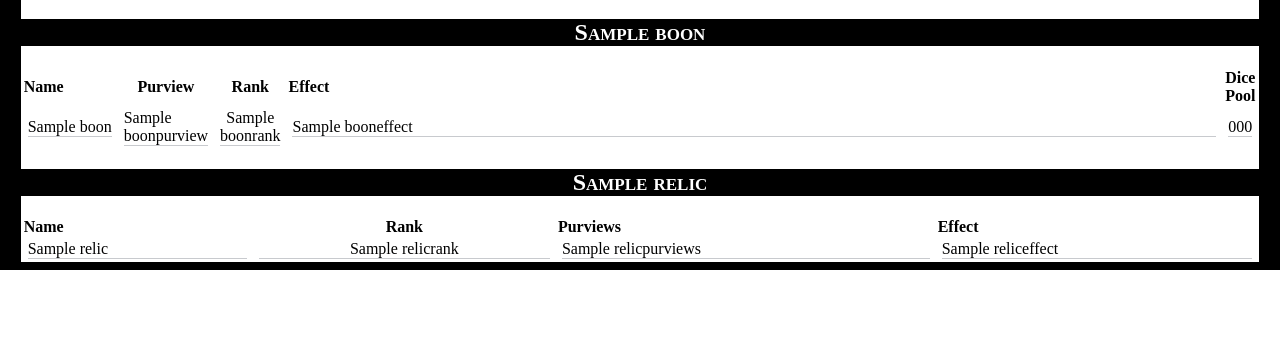
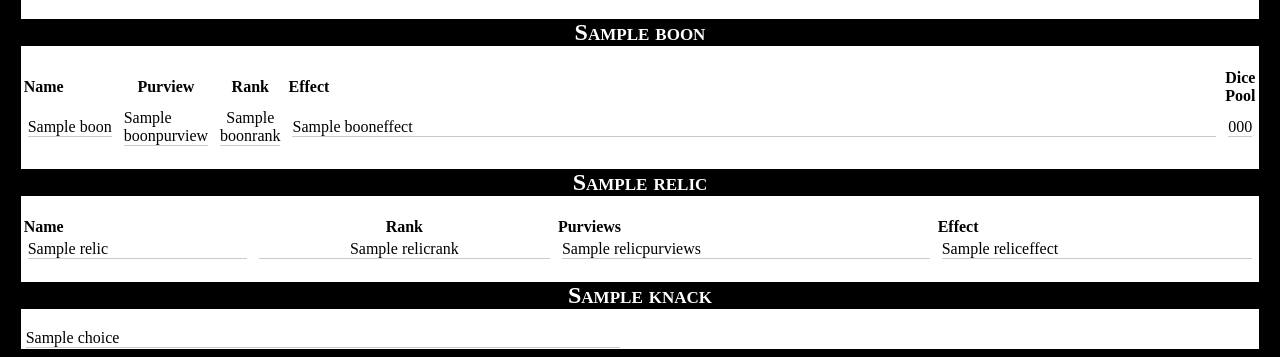
Before and after one commit to xiphux/personae, a Django app: template templates/characters/universes/scion.html in a window 1280 px wide. Shown: the part 1748-2105 px from the top of the page. Before the commit the page ends 2018 px from the top, so only its background shows below. Run offline with Django 3.2, Linux system fonts and the light colour scheme; the template is opened without the code that fills it: most values are stand-ins (such as "Sample title", 1, 10 or a date in 2020).

Commit message:
Add knacks

```diff
--- a/media/characters/css/basesheet.css
+++ b/media/characters/css/basesheet.css
@@ -79,6 +79,10 @@ div#actions div#logoutaction {
   text-align: right;
 }
 
+div#saveaction {
+  text-align: center;
+}
+
 .label {
   color: Gray;
 }
--- a/media/characters/css/universe/scion.css
+++ b/media/characters/css/universe/scion.css
@@ -85,6 +85,23 @@ table#relictable th.relicheader {
   text-align: left;
 }
 
+div#knackrows .knackitem {
+  float: left;
+  width: 48%;
+  padding-left: 5px;
+  padding-right: 5px;
+}
+
+div#knackrows .knackitem .knackline {
+  float: left;
+  width: 96%;
+}
+
+div#knackrows .knackitem .removerow {
+  float: left;
+  width: 2%;
+}
+
 .tablecenter {
 	margin: 0 auto;
 }
--- a/templates/characters/basesheet.html
+++ b/templates/characters/basesheet.html
@@ -155,7 +155,11 @@
 {% endblock %}
 
 {% if editmode %}
-<input type="submit" value="Save" />
+<div id="saveaction">
+  <div class="clear sectionheader">&nbsp;</div>
+
+  <input type="submit" value="Save" />
+</div>
 </form>
 {% endif %}
 
--- a/templates/characters/universes/scion.html
+++ b/templates/characters/universes/scion.html
@@ -2028,4 +2028,112 @@
 
 </div>
 
+<div id="knacks">
+
+  <h2 class="sectionheader">{{ universe_attributes.knacks.name }}</h2>
+
+  {% if editmode %}
+
+    <script type="text/javascript">
+
+      function addKnack(animate) {
+        var id = document.getElementById("knackid").value;
+        id = (id * 1) + 1;
+        var field = $('#knack0').clone();
+        field.attr('id','knack' + id);
+        field.show();
+        var knackclear = $('#knackclear').clone();
+        $('#knackclear').remove();
+        field.appendTo('#knackrows');
+        knackclear.appendTo('#knackrows');
+        if (animate) {
+          $("#knack" + id).highlightFade({
+            speed:1000
+          })
+        }
+        document.getElementById("knackid").value = id.toString();
+      }
+
+      $(document).ready(function(){
+        $('#knack0').hide();
+        if (document.getElementById("knackid").value == 0) {
+          addKnack(false);
+          //$("#knack1 > .removerow").hide();
+        }
+      });
+
+    </script>
+
+    {% for num, knack in attributes.knacks.items %}
+      {% if forloop.last %}
+        <input type="hidden" id="knackid" value="{{ num }}" />
+      {% endif %}
+    {% empty %}
+      <input type="hidden" id="knackid" value="0" />
+    {% endfor %}
+
+    <a class="nounderline" href="#" onclick="addKnack(true); return false;">Add knack</a>
+
+    <div id="knackrows">
+
+      {% for num, knack in attributes.knacks.items %}
+        <div class="knackitem" id="knack{{ num }}">
+          <div class="lightunderline knackline">
+            <select name="knacks">
+              <option value="0"></option>
+              {% for choice in universe_attributes.knacks.choices %}
+                <option value="{{ choice.id }}" {% ifequal choice knack.choice %}selected{% endifequal %}>{{ choice.name }}</option>
+              {% endfor %}
+            </select>
+          </div>
+          <div class="removerow">
+            <a class="nounderline" href="#" onclick="$(this).parent().parent().fadeOut(500,function(){$(this).remove()}); return false;">X</a>
+          </div>
+        </div>
+      {% endfor %}
+
+      <div class="knackitem" id="knack0">
+        <div class="lightunderline knackline">
+          <select name="knacks">
+            <option value="0"></option>
+            {% for choice in universe_attributes.knacks.choices %}
+              <option value="{{ choice.id }}">{{ choice.name }}</option>
+            {% endfor %}
+          </select>
+        </div>
+        <div class="removerow">
+          <a class="nounderline" href="#" onclick="$(this).parent().parent().fadeOut(500,function(){$(this).remove()}); return false;">X</a>
+        </div>
+      </div>
+
+      <div id="knackclear" class="clear">&nbsp;</div>
+
+    </div>
+
+  {% else %}
+
+    <div id="knackrows">
+
+      {% for num, knack in attributes.knacks.items %}
+
+        <div class="knackitem">
+          <div class="lightunderline">
+            {{ knack.choice.name }}
+          </div>
+        </div>
+
+      {% empty %}
+
+        <div class="emptymessage">No knacks</div>
+
+      {% endfor %}
+
+      <div class="clear">&nbsp;</div>
+
+    </div>
+
+  {% endif %}
+
+</div>
+
 {% endblock %}
```
